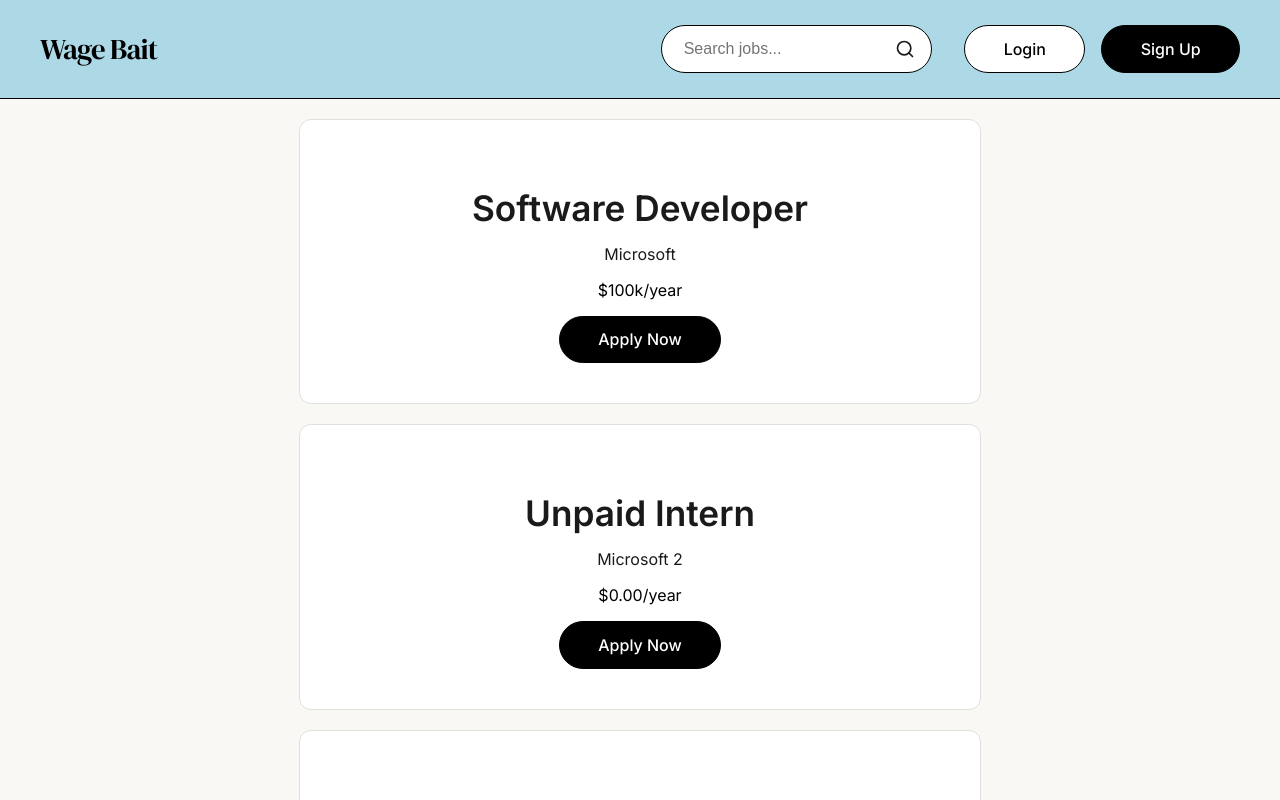
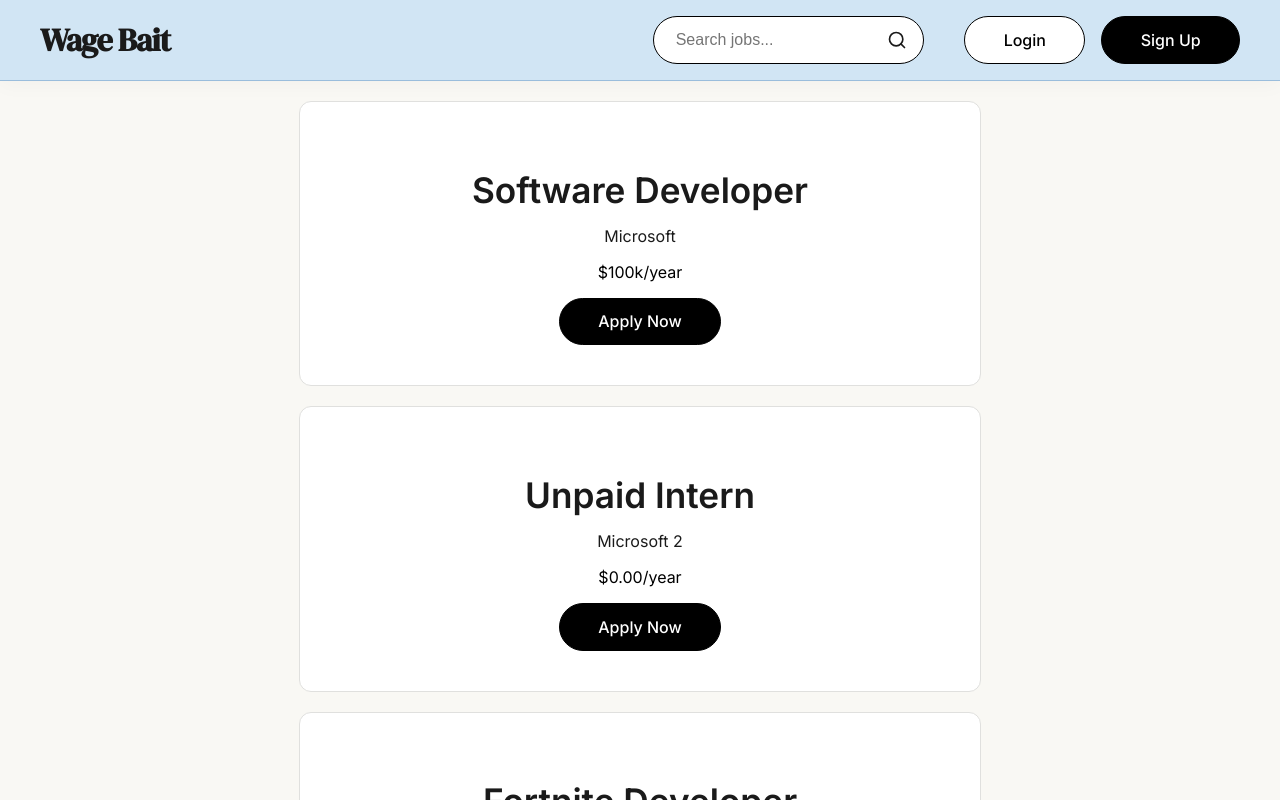
Before and after one commit to evanbones/Wage-Bait, a React (Vite) app: page / in a window 1280 px wide. Shown: the top 800 px of the page. Built offline with nearby package versions, Linux system fonts and the light colour scheme.

Commit message:
feat: update styling

```diff
--- a/src/components/Header/Header.css
+++ b/src/components/Header/Header.css
@@ -1,10 +1,11 @@
 .navbar {
-  border-bottom: 1px solid black;
-  background-color: lightblue;
-  padding: 0 2rem;
+  background-color: #D1E5F4;
+  border-bottom: 1px solid #9ABDDC;
+  padding: 1rem 2rem;
   position: sticky;
   top: 0;
   z-index: 1000;
+  box-shadow: 0 4px 20px rgba(0, 0, 0, 0.03);
 }
 
 .container {
@@ -17,15 +18,24 @@
 
 .logo {
   font-family: var(--brand-serif);
-  font-size: 1.8rem;
+  font-size: 2rem;
   letter-spacing: -0.03em;
-  color: black;
+  color: var(--text-color);
+  font-weight: 700;
+  cursor: pointer;
+  margin: 0;
+  display: flex;
+  align-items: center;
+}
+
+.logo p {
+  margin: 0;
 }
 
 .right-section {
   display: flex;
   align-items: center;
-  gap: 2rem;
+  gap: 2.5rem;
 }
 
 .nav-links ul li {
--- a/src/components/Logo/Logo.jsx
+++ b/src/components/Logo/Logo.jsx
@@ -2,7 +2,7 @@ import React from "react";
 
 function Logo({ text }) {
     return (
-        <p>{text}</p>
+        <span style={{ margin: 0 }}>{text}</span>
     );
 }
 
```
